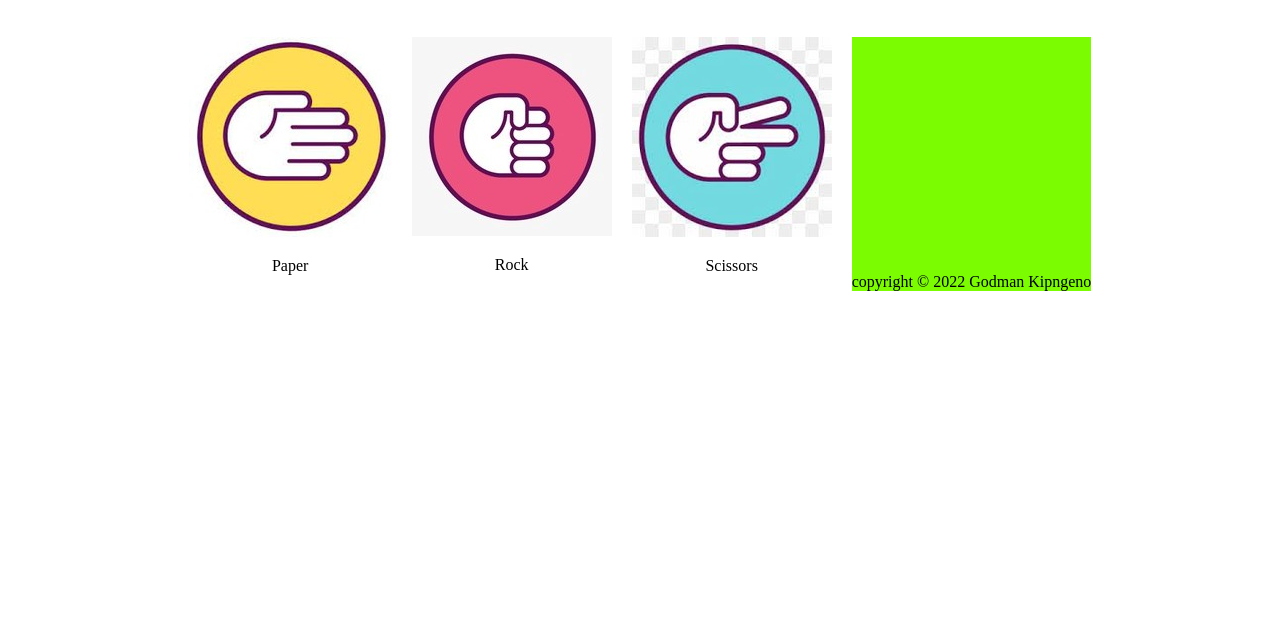
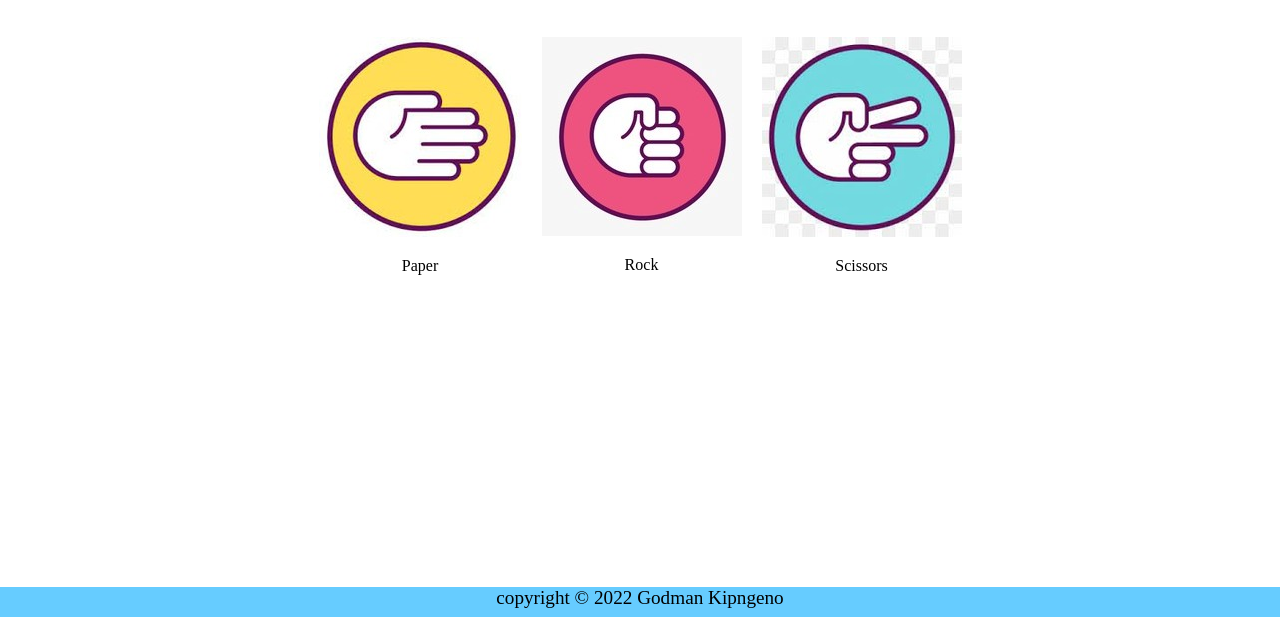
Before and after one commit to G-M-A-N/Rock-paper-Scissors, a plain HTML site: page index.html in a window 1280 px wide. Shown: the part 181-800 px from the top of the page. Drawn offline with Linux system fonts and the light colour scheme.

Commit message:
Position absolute applied on footer

```diff
--- a/styles.css
+++ b/styles.css
@@ -20,8 +20,12 @@ P{
     text-align: center;
 }
 .footer {
-    display: flex;
-    justify-content: center;
-    align-items:flex-end;
-    background-color: lawngreen;
+    position:absolute;
+    bottom:0;
+    width:100%;
+    height:30px;   /* Height of the footer */
+    background:#6cf;
+    text-align: center;
+    font-size: larger;
+    margin: 2px;
 }
```
